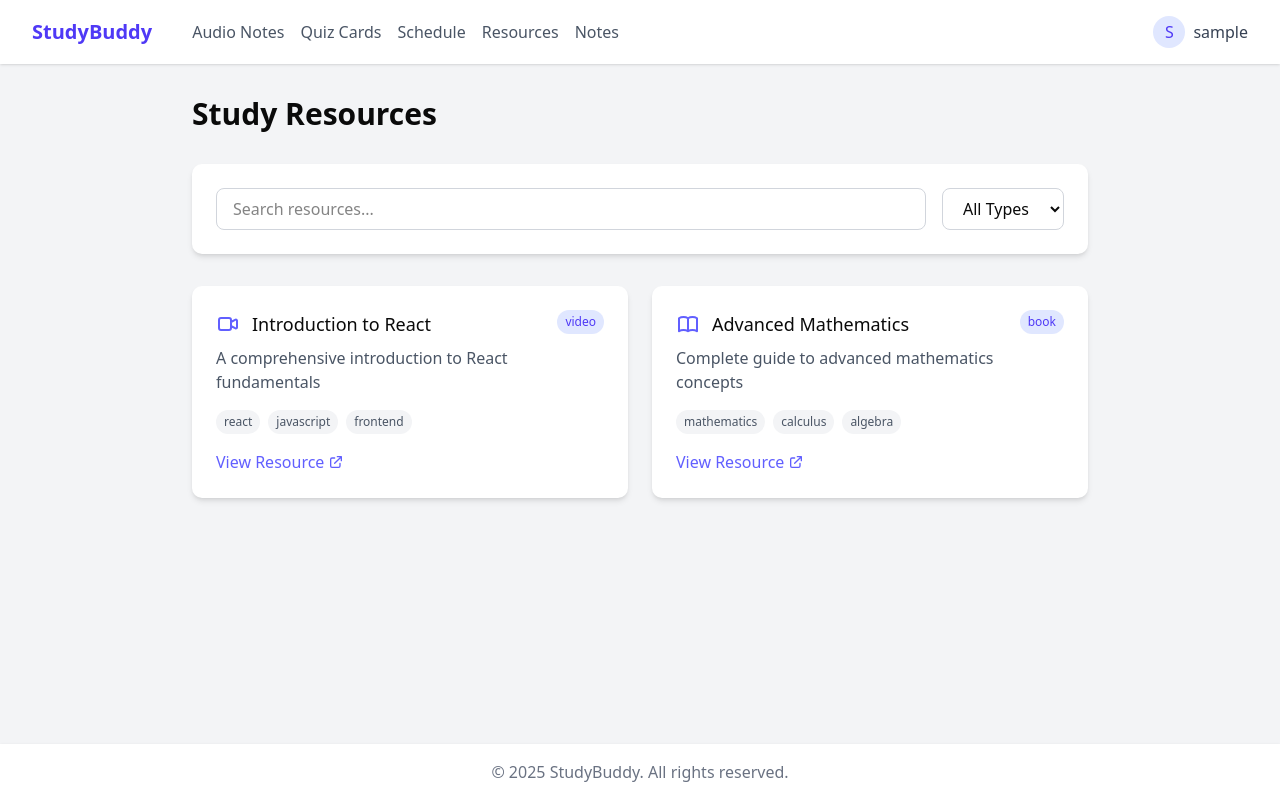
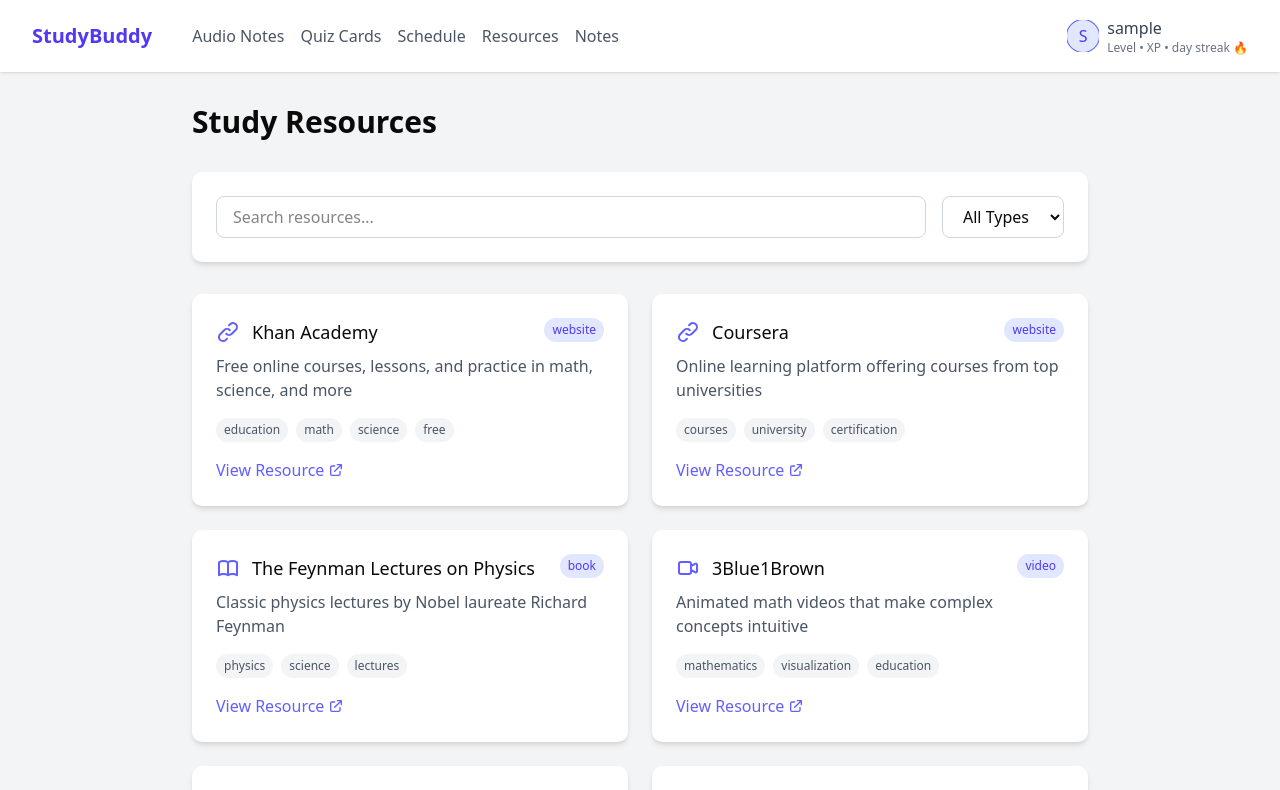
Before and after one commit to Cubik65536/MariHacks8.0, a React (Vite) app: page /dashboard/resources in a window 1280 px wide. Shown: the top 790 px of the page. Built offline with nearby package versions, Linux system fonts and the light colour scheme; sample sign-in values are in the browser's storage.

Commit message:
something
Signed-off-by: Qian Qian "Cubik"‎ <cubik65536@cubik65536.top>

```diff
--- a/package.json
+++ b/package.json
@@ -10,11 +10,15 @@
     "preview": "vite preview"
   },
   "dependencies": {
+    "@emotion/react": "^11.14.0",
+    "@emotion/styled": "^11.14.0",
     "@fullcalendar/core": "^6.1.17",
     "@fullcalendar/daygrid": "^6.1.17",
     "@fullcalendar/interaction": "^6.1.17",
     "@fullcalendar/react": "^6.1.17",
     "@fullcalendar/timegrid": "^6.1.17",
+    "@mui/icons-material": "^7.0.1",
+    "@mui/material": "^7.0.1",
     "@tailwindcss/vite": "^4.0.14",
     "axios": "^1.8.4",
     "class-variance-authority": "^0.7.1",
--- a/src/components/Todo/TodoList.tsx
+++ b/src/components/Todo/TodoList.tsx
@@ -1,5 +1,7 @@
 import React, { useState } from 'react';
 import { Plus, Trash2, Check, Calendar, Clock, ChevronDown } from 'lucide-react';
+import { useAuth } from '../../lib/AuthContext';
+import { storageService } from '../../lib/StorageService';
 
 export interface Todo {
   id: string;
@@ -36,6 +38,7 @@
   onToggleTodo,
   onDeleteTodo,
 }) => {
+  const { user, updateUser } = useAuth();
   const [newTodoText, setNewTodoText] = useState('');
   const [newTodoDueDate, setNewTodoDueDate] = useState('');
   const [newTodoPriority, setNewTodoPriority] = useState<Todo['priority']>('medium');
@@ -58,6 +61,29 @@
     setNewTodoDueDate('');
     setNewTodoPriority('medium');
     setShowAddForm(false);
+  };
+
+  const handleToggleTodo = (id: string) => {
+    const todo = todos.find(t => t.id === id);
+    if (todo && !todo.completed && user) {
+      // Award 1 XP for completing a task and update streak
+      const result = storageService.addXP(user.id, 1);
+      if (result.leveledUp) {
+        alert(`Congratulations! You've reached level ${result.level}!`);
+      }
+      if (result.streakUpdated) {
+        alert(`Great job! Your streak is now ${result.level} days! 🔥`);
+      }
+      // Update the user object in the AuthContext
+      updateUser({
+        xp: result.xp,
+        level: result.level,
+        currentStreak: user.currentStreak,
+        lastActivityDate: user.lastActivityDate,
+        longestStreak: user.longestStreak
+      });
+    }
+    onToggleTodo(id);
   };
 
   const getPriorityColor = (priority: Todo['priority']) => {
@@ -159,7 +185,7 @@
             className="p-4 hover:bg-gray-50 transition-colors flex items-start gap-3 group"
           >
             <button
-              onClick={() => onToggleTodo(todo.id)}
+              onClick={() => handleToggleTodo(todo.id)}
               className={`flex-shrink-0 w-5 h-5 rounded-full border-2 flex items-center justify-center transition-colors ${
                 todo.completed
                   ? 'bg-green-500 border-green-500'
--- a/src/components/UserMenu.tsx
+++ b/src/components/UserMenu.tsx
@@ -26,18 +26,61 @@
 
   if (!user) return null;
 
+  // Calculate XP progress to next level
+  const xpForNextLevel = user.level * 20;
+  const xpForCurrentLevel = (user.level - 1) * 20;
+  const xpProgress = user.xp - xpForCurrentLevel;
+  const xpProgressPercentage = (xpProgress / 20) * 100;
+
+  // Calculate the stroke-dasharray and stroke-dashoffset for the SVG circle
+  const radius = 16; // Radius of the circle
+  const circumference = 2 * Math.PI * radius;
+  const strokeDasharray = `${circumference} ${circumference}`;
+  const strokeDashoffset = circumference - (xpProgressPercentage / 100) * circumference;
+
   return (
     <div className="relative" ref={menuRef}>
       <button
         onClick={() => setIsOpen(!isOpen)}
         className="flex items-center space-x-2 text-gray-700 hover:text-gray-900"
       >
-        <div className="w-8 h-8 bg-indigo-100 rounded-full flex items-center justify-center">
-          <span className="text-indigo-600 font-medium">
-            {user.username.charAt(0).toUpperCase()}
+        <div className="relative w-8 h-8">
+          {/* XP Progress Ring */}
+          <svg className="absolute inset-0 w-full h-full -rotate-90">
+            <circle
+              cx="16"
+              cy="16"
+              r={radius}
+              fill="none"
+              stroke="#e2e8f0"
+              strokeWidth="2"
+              className="opacity-30"
+            />
+            <circle
+              cx="16"
+              cy="16"
+              r={radius}
+              fill="none"
+              stroke="#6366f1"
+              strokeWidth="2"
+              strokeDasharray={strokeDasharray}
+              strokeDashoffset={strokeDashoffset}
+              className="transition-all duration-300 ease-in-out"
+            />
+          </svg>
+          {/* Profile Picture */}
+          <div className="absolute inset-0 bg-indigo-100 rounded-full flex items-center justify-center">
+            <span className="text-indigo-600 font-medium">
+              {user.username.charAt(0).toUpperCase()}
+            </span>
+          </div>
+        </div>
+        <div className="flex flex-col items-start">
+          <span>{user.username}</span>
+          <span className="text-xs text-gray-500">
+            Level {user.level} • {user.xp} XP • {user.currentStreak} day streak 🔥
           </span>
         </div>
-        <span>{user.username}</span>
       </button>
 
       {isOpen && (
@@ -45,6 +88,26 @@
           <div className="px-4 py-2 text-sm text-gray-700 border-b">
             <div className="font-medium">{user.username}</div>
             <div className="text-gray-500">{user.email}</div>
+            <div className="mt-1 text-xs text-indigo-600">
+              Level {user.level} • {user.xp} XP
+            </div>
+            <div className="mt-1 w-full bg-gray-200 rounded-full h-1.5">
+              <div
+                className="bg-indigo-600 h-1.5 rounded-full"
+                style={{ width: `${xpProgressPercentage}%` }}
+              ></div>
+            </div>
+            <div className="mt-1 text-xs text-gray-500">
+              {xpProgress} / 20 XP to next level
+            </div>
+            <div className="mt-2 flex items-center justify-between">
+              <span className="text-xs text-gray-500">Current Streak</span>
+              <span className="text-xs font-medium text-orange-500">{user.currentStreak} days 🔥</span>
+            </div>
+            <div className="mt-1 flex items-center justify-between">
+              <span className="text-xs text-gray-500">Longest Streak</span>
+              <span className="text-xs font-medium text-orange-500">{user.longestStreak} days</span>
+            </div>
           </div>
 
           <button
--- a/src/lib/AuthContext.tsx
+++ b/src/lib/AuthContext.tsx
@@ -6,6 +6,11 @@
   username: string;
   email: string;
   createdAt: string;
+  xp: number;
+  level: number;
+  currentStreak: number;
+  lastActivityDate: string;
+  longestStreak: number;
 }
 
 interface AuthContextType {
@@ -62,6 +67,11 @@
       username,
       email,
       createdAt: new Date().toISOString(),
+      xp: 0,
+      level: 1,
+      currentStreak: 0,
+      lastActivityDate: new Date().toISOString(),
+      longestStreak: 0,
     };
 
     storageService.saveUser(email, {
--- a/src/lib/StorageService.ts
+++ b/src/lib/StorageService.ts
@@ -110,6 +110,62 @@
 
   public getAllUsers(): { [key: string]: { user: User; password: string } } {
     return this.data.users;
+  }
+
+  public addXP = (userId: string, amount: number): { xp: number; level: number; leveledUp: boolean; streakUpdated: boolean } => {
+    const userData = Object.values(this.data.users).find(u => u.user.id === userId);
+    if (!userData) throw new Error('User not found');
+
+    const currentXP = userData.user.xp;
+    const currentLevel = userData.user.level;
+    const newXP = currentXP + amount;
+
+    // Calculate new level (1 level per 20 XP)
+    const newLevel = Math.floor(newXP / 20) + 1;
+    const leveledUp = newLevel > currentLevel;
+
+    // Update streak
+    const streakUpdated = this.updateStreak(userData.user);
+
+    // Update user data
+    userData.user.xp = newXP;
+    userData.user.level = newLevel;
+    this.saveData();
+
+    return {
+      xp: newXP,
+      level: newLevel,
+      leveledUp,
+      streakUpdated
+    };
+  };
+
+  private updateStreak(user: User): boolean {
+    const today = new Date();
+    const lastActivity = new Date(user.lastActivityDate);
+
+    // Reset time part for date comparison
+    today.setHours(0, 0, 0, 0);
+    lastActivity.setHours(0, 0, 0, 0);
+
+    const diffDays = Math.floor((today.getTime() - lastActivity.getTime()) / (1000 * 60 * 60 * 24));
+
+    if (diffDays === 0) {
+      // Already updated today
+      return false;
+    } else if (diffDays === 1) {
+      // Next day, increment streak
+      user.currentStreak += 1;
+      if (user.currentStreak > user.longestStreak) {
+        user.longestStreak = user.currentStreak;
+      }
+    } else {
+      // Streak broken
+      user.currentStreak = 1;
+    }
+
+    user.lastActivityDate = new Date().toISOString();
+    return true;
   }
 
   // Note methods
--- a/src/pages/QuizCards.tsx
+++ b/src/pages/QuizCards.tsx
@@ -33,7 +33,7 @@
 }
 
 const QuizCards = () => {
-  const { user } = useAuth();
+  const { user, updateUser } = useAuth();
   const [notes, setNotes] = useState<Note[]>([]);
   const [selectedNoteId, setSelectedNoteId] = useState<string | null>(null);
   const [quizCards, setQuizCards] = useState<QuizCard[]>([]);
@@ -551,6 +551,22 @@
       setCurrentQuestionIndex(currentQuestionIndex + 1);
       setSelectedAnswer(null);
     } else {
+      // Award XP based on the final score
+      if (user) {
+        const xpEarned = Math.floor((testScore / testQuestions.length) * 10); // Max 10 XP for a perfect score
+        const result = storageService.addXP(user.id, xpEarned);
+
+        if (result.leveledUp) {
+          // Show level up notification
+          alert(`Congratulations! You've reached level ${result.level}!`);
+        }
+
+        // Update the user object in the AuthContext
+        updateUser({
+          xp: result.xp,
+          level: result.level
+        });
+      }
       setShowTestResults(true);
     }
   };
--- a/src/pages/Resources.tsx
+++ b/src/pages/Resources.tsx
@@ -15,19 +15,83 @@
   const [resources] = useState<Resource[]>([
     {
       id: 1,
-      title: "Introduction to React",
-      type: "video",
-      url: "https://example.com/react-intro",
-      description: "A comprehensive introduction to React fundamentals",
-      tags: ["react", "javascript", "frontend"]
+      title: "Khan Academy",
+      type: "website",
+      url: "https://www.khanacademy.org",
+      description: "Free online courses, lessons, and practice in math, science, and more",
+      tags: ["education", "math", "science", "free"]
     },
     {
       id: 2,
-      title: "Advanced Mathematics",
+      title: "Coursera",
+      type: "website",
+      url: "https://www.coursera.org",
+      description: "Online learning platform offering courses from top universities",
+      tags: ["courses", "university", "certification"]
+    },
+    {
+      id: 3,
+      title: "The Feynman Lectures on Physics",
       type: "book",
-      url: "https://example.com/math-book",
-      description: "Complete guide to advanced mathematics concepts",
-      tags: ["mathematics", "calculus", "algebra"]
+      url: "https://www.feynmanlectures.caltech.edu",
+      description: "Classic physics lectures by Nobel laureate Richard Feynman",
+      tags: ["physics", "science", "lectures"]
+    },
+    {
+      id: 4,
+      title: "3Blue1Brown",
+      type: "video",
+      url: "https://www.youtube.com/c/3blue1brown",
+      description: "Animated math videos that make complex concepts intuitive",
+      tags: ["mathematics", "visualization", "education"]
+    },
+    {
+      id: 5,
+      title: "MIT OpenCourseWare",
+      type: "website",
+      url: "https://ocw.mit.edu",
+      description: "Free MIT course materials for self-study",
+      tags: ["university", "courses", "free", "stem"]
+    },
+    {
+      id: 6,
+      title: "Codecademy",
+      type: "website",
+      url: "https://www.codecademy.com",
+      description: "Interactive coding lessons and projects",
+      tags: ["programming", "coding", "interactive"]
+    },
+    {
+      id: 7,
+      title: "Scientific American",
+      type: "article",
+      url: "https://www.scientificamerican.com",
+      description: "Latest scientific discoveries and research articles",
+      tags: ["science", "research", "news"]
+    },
+    {
+      id: 8,
+      title: "Project Gutenberg",
+      type: "website",
+      url: "https://www.gutenberg.org",
+      description: "Free eBooks of public domain literature",
+      tags: ["books", "literature", "free"]
+    },
+    {
+      id: 9,
+      title: "TED-Ed",
+      type: "video",
+      url: "https://ed.ted.com",
+      description: "Educational videos on various topics",
+      tags: ["education", "videos", "lectures"]
+    },
+    {
+      id: 10,
+      title: "Wolfram Alpha",
+      type: "website",
+      url: "https://www.wolframalpha.com",
+      description: "Computational knowledge engine for math and science",
+      tags: ["mathematics", "science", "computation"]
     }
   ]);
 
```
Also changed, not shown: 1 other file (tests, documents, lock files or other folders).
